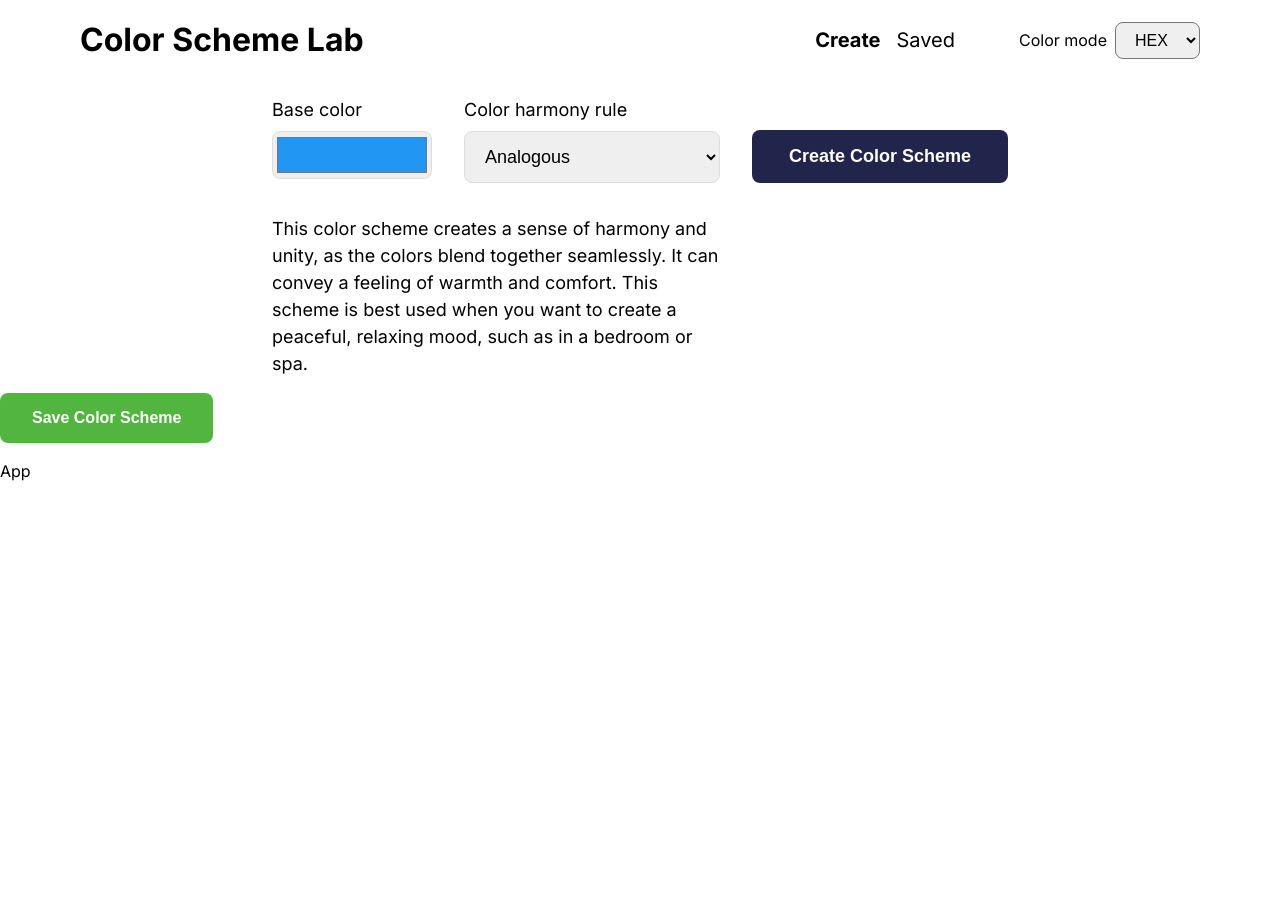
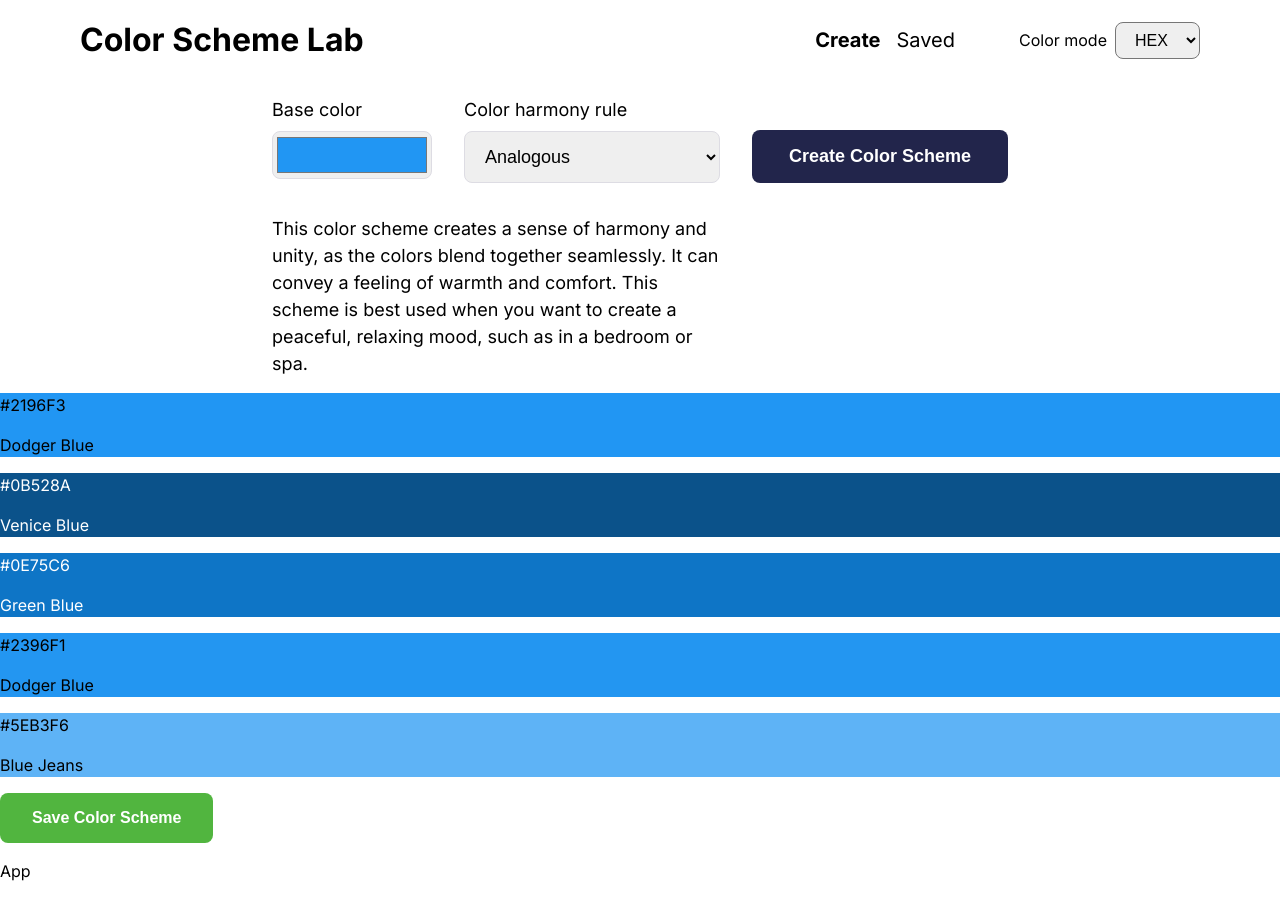
Before and after one commit to goranstevanovic/color-scheme-lab, a React (Create React App) app: page / in a window 1280 px wide. Before the commit the page ends 800 px from the top, so only its background shows below. Built offline with nearby package versions, Linux system fonts and the light colour scheme.

Commit message:
Show color swatch for each color in ColorScheme component

```diff
--- a/src/components/ColorScheme/index.tsx
+++ b/src/components/ColorScheme/index.tsx
@@ -14,13 +14,28 @@ function ColorScheme({
   colorSchemeTitle,
 }: colorSchemeProps) {
   const button = <Button type={buttonType} />;
+  const baseColorSwatch = (
+    <ColorSwatch
+      colorCode={colorSchemeData.seed.hex.value}
+      colorName={colorSchemeData.seed.name.value}
+      textColor={colorSchemeData.seed.contrast.value}
+    />
+  );
+  const remainingColorSwatches = colorSchemeData.colors.map((color) => (
+    <ColorSwatch
+      colorCode={color.hex.value}
+      colorName={color.name.value}
+      textColor={color.contrast.value}
+    />
+  ));
 
   return (
     <>
       {colorSchemeTitle && (
         <p className="colorSchemeTitle">{colorSchemeTitle}</p>
       )}
-      <ColorSwatch />
+      {baseColorSwatch}
+      {remainingColorSwatches}
       {button}
     </>
   );
```
